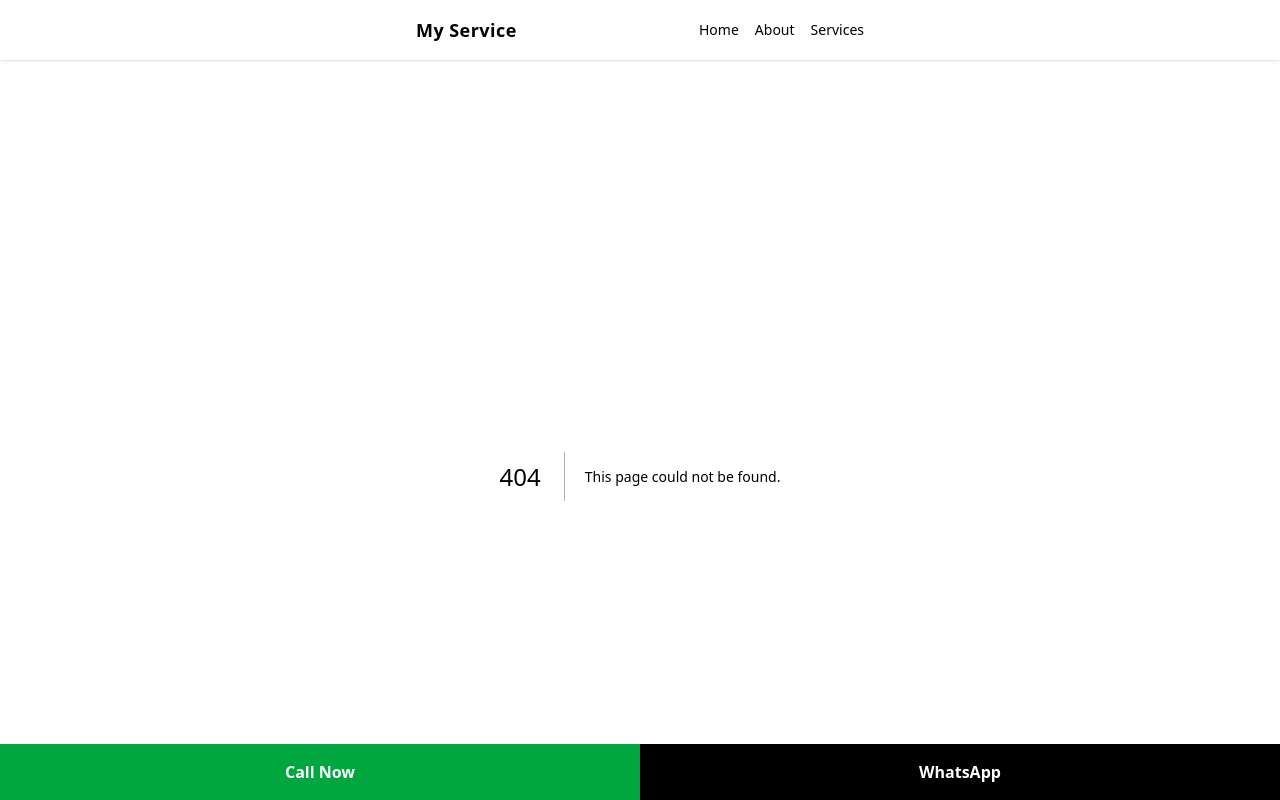
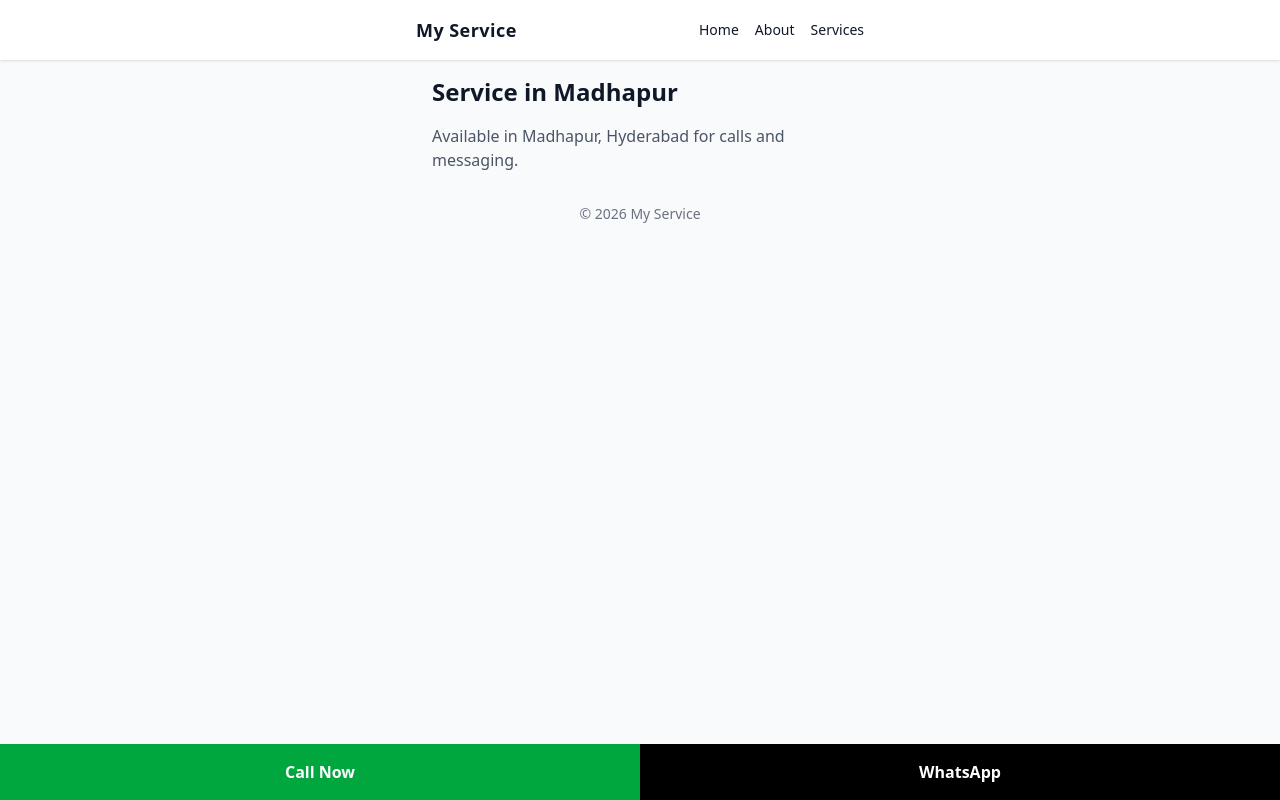
Before and after one commit to kalabhairava01/booking-landing-page, a Next.js app: page /hyderabad/madhapur in a window 1280 px wide. Before the commit this address had no page. Shown: the top 800 px of the page. Built offline with nearby package versions, Linux system fonts and the light colour scheme.

Commit message:
added area pages

```diff
--- /dev/null
+++ b/src/app/hyderabad/kondapur/page.js
@@ -0,0 +1,17 @@
+export const metadata = {
+  title: "Service in kondapur Hyderabad",
+  description:
+    "Professional service available in Gachibowli Hyderabad. Call and WhatsApp now.",
+};
+
+export default function Kondapur() {
+  return (
+    <div className="space-y-4">
+      <h1 className="text-2xl font-bold">Service in Kondapur</h1>
+
+      <p className="text-gray-600">
+        Available in Kondapur, Hyderabad for calls and messaging.
+      </p>
+    </div>
+  );
+}
--- /dev/null
+++ b/src/app/hyderabad/madhapur/page.js
@@ -0,0 +1,17 @@
+export const metadata = {
+  title: "Service in madhapur Hyderabad",
+  description:
+    "Professional service available in madhapur Hyderabad. Call and WhatsApp now.",
+};
+
+export default function Madhapur() {
+  return (
+    <div className="space-y-4">
+      <h1 className="text-2xl font-bold">Service in Madhapur</h1>
+
+      <p className="text-gray-600">
+        Available in Madhapur, Hyderabad for calls and messaging.
+      </p>
+    </div>
+  );
+}
--- a/src/app/page.js
+++ b/src/app/page.js
@@ -13,7 +13,11 @@ export default function Home() {
       <a href="/hyderabad" className="text-green-600 underline">
         View Hyderabad Services
       </a>
+      <h2>Areas we serve</h2>
 
+      <a href="/hyderabad/madhapur">Madhapur Service</a>
+      <a href="/hyderabad/kondapur">Kondapur Service</a>
+      <a href="/hyderabad/gachibowli">Gachibowli Service</a>
       <p className="text-gray-600 leading-relaxed">
         Professional personal service. Available for calls and messaging.
       </p>
```
